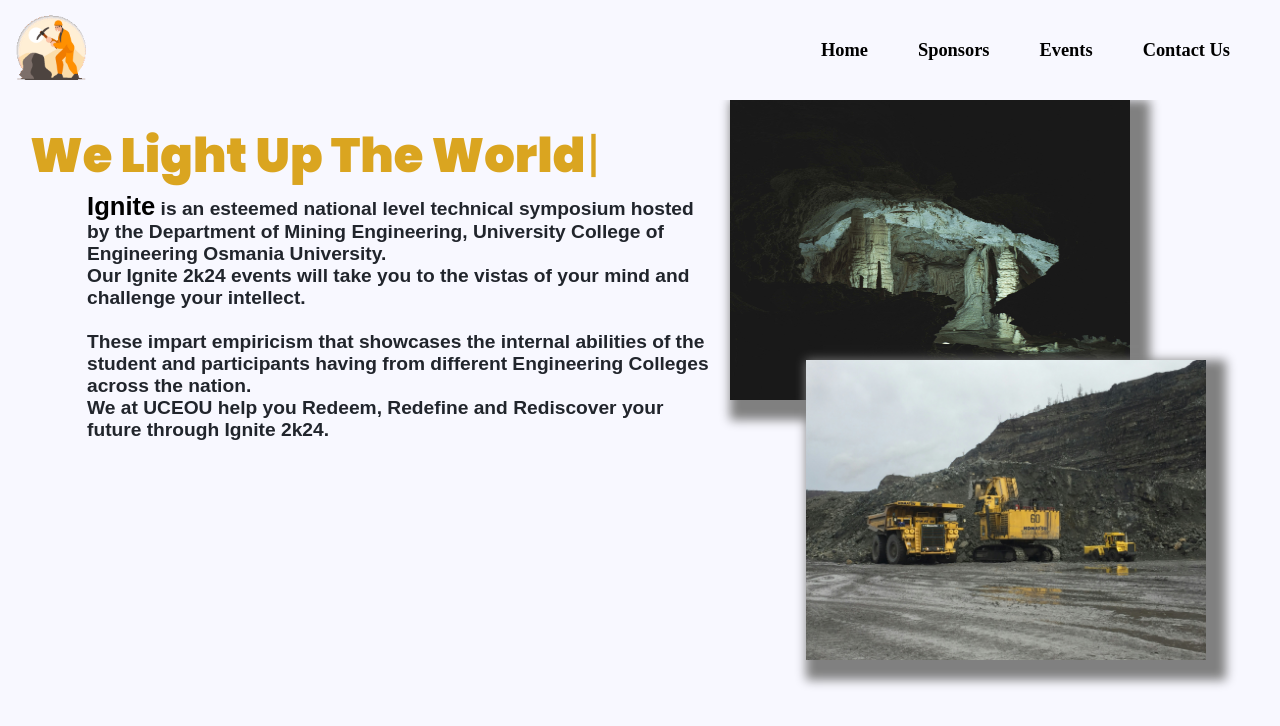
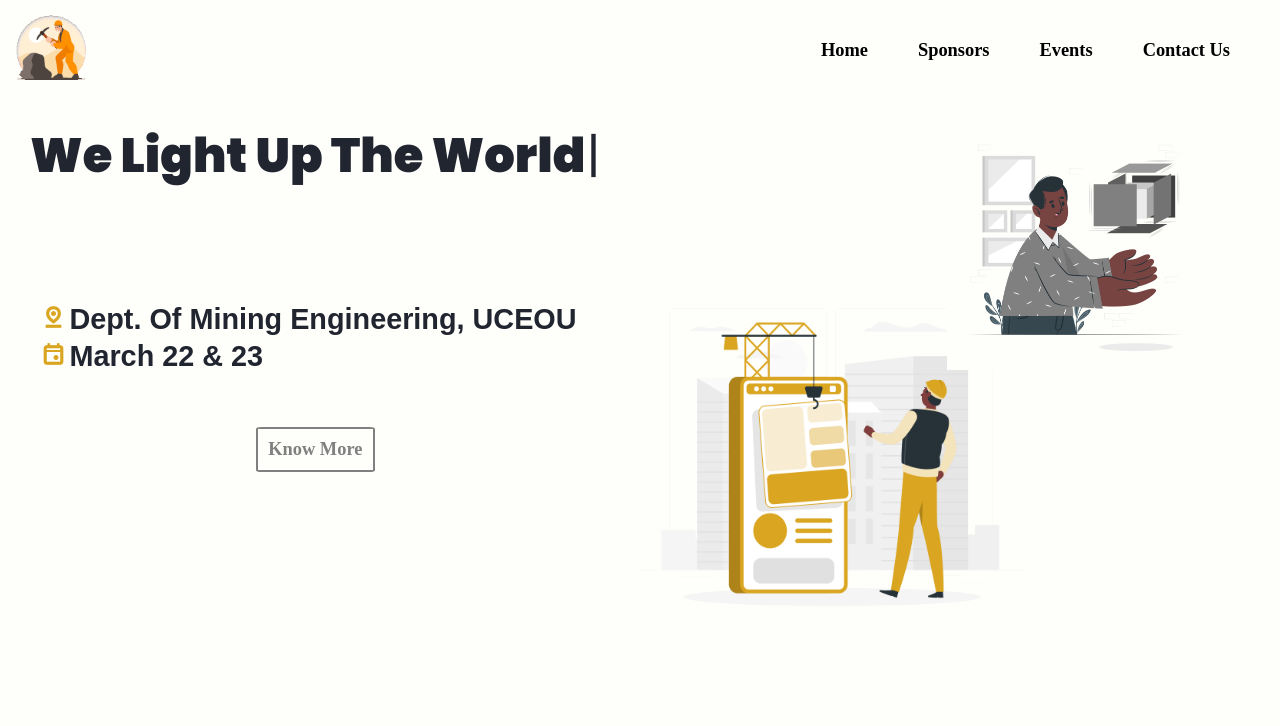
Before and after one commit to Siddharth0304/Ignite, a plain HTML site: page index.html in a window 1280 px wide. Drawn offline with nearby package versions, Linux system fonts and the light colour scheme; a web font is replaced by a local one.

Commit message:
Home Page

```diff
--- a/app.js
+++ b/app.js
@@ -45,25 +45,41 @@
 
 
 window.addEventListener("load",()=>{
+    let pic1=document.querySelector("#page1pic1");
+    pic1.classList.add("trans");
+    pic1.classList.remove("hidden");
+    pic1.classList.add("show");
+    setTimeout(()=>{
+        let pic2=document.querySelector("#page1pic2");
+        pic2.classList.add("trans");
+        pic2.classList.remove("hidden");
+        pic2.classList.add("show");
+    },300)
+
+})
+
+document.querySelector(".kno").addEventListener('click',()=>{
+    document.querySelector(".info").classList.remove("disk");
     let p1=document.querySelector(".para1");
     let p2=document.querySelector(".para2");
     let p3=document.querySelector(".para3");
     let p4=document.querySelector(".para4");
-    p1.classList.add("trans");
+    p1.classList.add("fade");
     p1.classList.remove("hidden");
     p1.classList.add("show");
-    setTimeout(()=>{p2.classList.add("trans");
-                    p2.classList.remove("hidden");
-                    p2.classList.add("show");
-    },1000);
-    setTimeout(()=>{p3.classList.add("trans");
+    setTimeout(()=>{
+        p2.classList.add("fade");
+        p2.classList.remove("hidden");
+        p2.classList.add("show");
+    },750);
+    setTimeout(()=>{p3.classList.add("fade");
                     p3.classList.remove("hidden");
                     p3.classList.add("show");
-    },2000);
-    setTimeout(()=>{p4.classList.add("trans");
+    },1500);
+    setTimeout(()=>{p4.classList.add("fade");
                     p4.classList.remove("hidden");
                     p4.classList.add("show");
-    },3000);
+    },2250);
     let pic2=document.querySelector(".pic2");
     pic2.classList.remove("hidden");
     pic2.classList.add("pics2");
--- a/index.html
+++ b/index.html
@@ -9,6 +9,7 @@
     <link href="https://fonts.googleapis.com/css2?family=Anek+Devanagari:wght@400;500;600;800&display=swap" rel="stylesheet">
     <link href="https://fonts.googleapis.com/css2?family=Poppins:wght@400;500;600;900&display=swap" rel="stylesheet">
     <link rel="stylesheet" href="https://fonts.googleapis.com/css2?family=Material+Symbols+Outlined:opsz,wght,FILL,GRAD@24,400,0,0" />
+
     <title>Ignite</title>
 </head>
 <body>
@@ -17,7 +18,7 @@
             <img src="pictures/anim.gif">
         </div>
         <div class="navbar links">
-            <div class="mew home"><a href="">Home</a></div>
+            <div class="mew home"><a href="#typing-title">Home</a></div>
             <div class="mew sponsor"><a href="">Sponsors</a></div>
             <div class="mew events"><a href="">Events</a></div>
             <div class="mew contact-us"><a href="">Contact Us</a></div>
@@ -28,8 +29,28 @@
             <span id="text"></span><span id="cursor" style="margin-left: 1px;">|</span>
         </h1>
     </div>
-    <div class="info">
-        <p class="info para1 hidden"><span class="ign">Ignite</span> is an esteemed national level technical symposium hosted by the Department of Mining Engineering, University College of Engineering Osmania University.</p>
+    <br>
+    <img src="pictures/Software engineer-rafiki.png" alt="" id="page1pic1" class="hidden">
+    <img src="pictures/Deconstructed-cuate.png" alt="" id="page1pic2" class="hidden">
+    <table class="venue">
+        <tr>
+            <td><span class="material-symbols-outlined" style="font-weight: bold; color: goldenrod;">
+                pin_drop
+                </span></td>
+            <td>Dept. Of Mining Engineering, UCEOU</td>
+        </tr>
+        <tr>
+            <td><span class="material-symbols-outlined" style="font-weight: bold;color: goldenrod;">
+                event
+                </span></td>
+            <td>March 22 & 23</td>
+        </tr>
+    </table>
+    <div class="letsgo">
+        <a href="#pas" class="kno">Know More</a>
+    </div>
+    <div class="passage info disk" id="pas">
+        <p class="info para1 hidden"><span class="ign" style="background-color: goldenrod;">Ignite</span> is an esteemed national level technical symposium hosted by the Department of Mining Engineering, University College of Engineering Osmania University.</p>
         <p class="info para2 hidden">Our Ignite 2k24 events will take you to the vistas of your mind and challenge your intellect.</p><br>
         <p class="info para3 hidden">These impart empiricism that showcases the internal abilities of the student and participants having from different Engineering Colleges across the nation.</p>
         <p class="info para4 hidden">We at UCEOU help you Redeem, Redefine and Rediscover your future through Ignite 2k24.</p>
--- a/style.css
+++ b/style.css
@@ -1,6 +1,6 @@
 *{
-    background-color: #F8F8FF;
-    color: goldenrod;
+    background-color: #fefefa;
+    color: #212530;
     margin: 0;
 }
 
@@ -47,7 +47,7 @@
 }
 
 #typing-title{
-
+    color: #212530;
     font-family: 'Poppins', sans-serif;
     font-weight: 900;
 }
@@ -56,17 +56,49 @@
     margin-top: 20px;
 }
 
+#page1pic1{
+    height: 400px;
+    width: 30%;
+    position: absolute;
+    top: 33%;
+    left: 50%;
+}
+#page1pic2{
+    height: 250px;
+    width: 20%;
+    position: absolute;
+    top: 15%;
+    left: 74%;
+}
+
+.venue{
+    margin-top: 7%;
+    margin-left: 3%;
+    font-family: 'Anek Devanagari', sans-serif;;
+    font-size: 1.8rem;
+    font-weight: 600;
+}
+
+.disk{
+    display: none;
+}
+.passage{
+    margin-top: 20%;
+}
+
 .info{
+    border-radius: 2%;
+    background-color: goldenrod;
     display: flexbox;
     align-items: flex-start;
     justify-content: flex-start;
     flex-wrap: wrap;
-    width: 70%;
+    width: 60%;
     font-family: 'Anek Devanagari', sans-serif;;
     color: #21252c;
     font-size: 1.20rem;
     font-weight: 600;
-    margin-left: 4%;
+    margin-left: 12%;
     z-index: 8;
 
 }
@@ -84,21 +116,21 @@
 }
 
 .pic2{
-    height: 300px;
-    width: 400px;
+    height: 280px;
+    width: 300px;
     position: absolute;
-    top: 100px;
-    left: 57%;
+    top: 720px;
+    left: 58%;
     box-shadow: 10px 10px 10px 10px gray;
 
 }
 
 .pic3{
-    height: 300px;
-    width: 400px;
+    height: 250px;
+    width: 300px;
     position: absolute;
-    top: 360px;
-    left: 63%;
+    top: 900px;
+    right: 12%;
     box-shadow: 10px 10px 10px 10px gray;
 }
 
@@ -107,25 +139,32 @@
 }
 
 .hidden{
-    opacity: 0;
+    display: none;
 }
 
 .show{
     opacity: 1;
 }
 
+
 @keyframes fadeIn {
     0% { opacity: 0; }
-    100% { opacity: 1; }
+    50%{
+        opacity: 0.8;
+        scale: 1.2;
+    }
+    100% { opacity: 1;
+            scale: 1;
+    }
 }
 
 .trans{
-    animation: fadeIn 2s;
+    animation: fadeIn 1.4s;
 }
 
 @keyframes slide1 {
-    0% {top : -200px}
-    100% {top : 100px}
+    0% {left : 48%}
+    100% {left : 58%}
 }
 
 .pics2{
@@ -134,8 +173,8 @@
 }
 
 @keyframes slide2 {
-    0% {left : -200px}
-    100% {left : 63%}
+    0% {right : 0%}
+    100% {right : 12%}
 }
 
 .pics3{
@@ -158,3 +197,30 @@
     scale: 1.15;
     z-index: 5;
 }
+
+@keyframes fadez{
+    0% {opacity: 0;}
+    100% {opacity:1}
+}
+
+.fade{
+    animation: fadez 1s;
+}
+
+.letsgo{
+    margin-top: 5%;
+    margin-left: 20%;
+}
+
+.letsgo a{
+    padding: 1%;
+    border: 2px solid #808080;
+    color: #808080;
+    border-radius: 4.5%;
+    transition: ease-in-out 0.25s;
+}
+
+.letsgo a:hover{
+    background-color: #808080;
+    color: white;
+}
```
Also changed, not shown: pictures/Deconstructed-cuate.png (added), pictures/Software engineer-rafiki.png (added), pictures/we're hiring.png (added).
